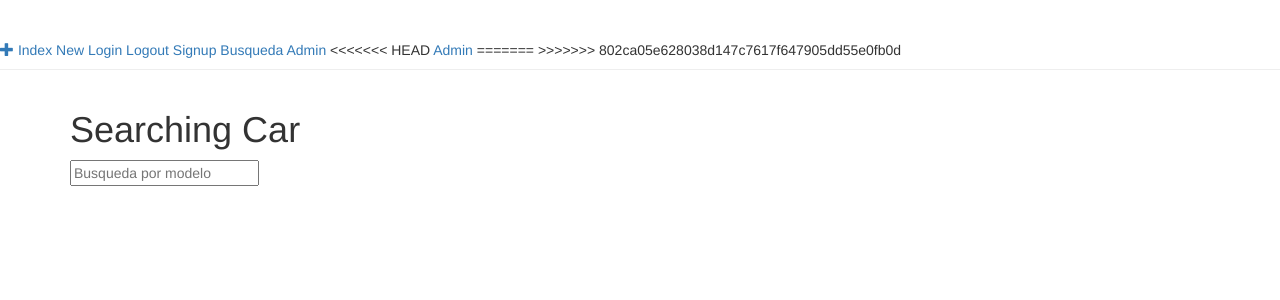
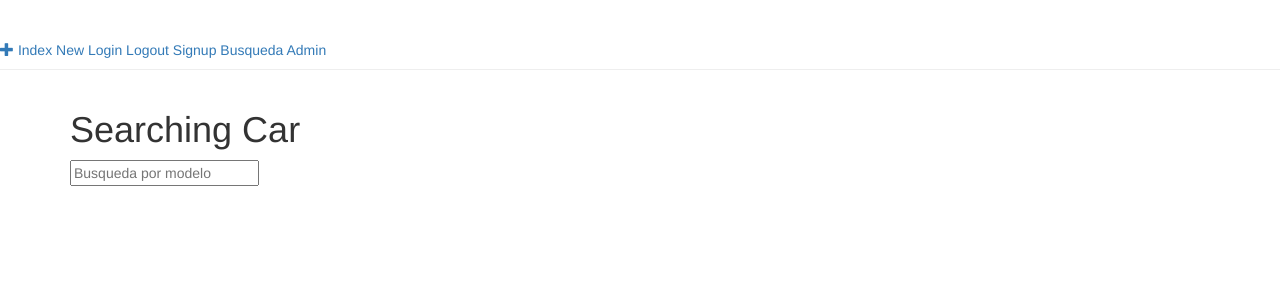
Before and after one commit to gusanare1/site1, a Django app: template vehiculo/templates/vehiculo/busqueda.html in a window 1280 px wide. Shown: the top 300 px of the page. Run offline with Django 3.2, Linux system fonts and the light colour scheme; the template is opened without the code that fills it, so the values that code supplies are empty; some libraries are stand-ins or nearby versions.

Commit message:
admin rules

```diff
--- a/vehiculo/admin.py
+++ b/vehiculo/admin.py
@@ -15,7 +15,7 @@ admin.site.register(Modelo)
 admin.site.register(Provincia)
 admin.site.register(Ciudad)
 admin.site.register(Carro)
-admin.site.register(Persona)
+#admin.site.register(Persona)
 
 admin.site.register(Inspeccion)
 
--- a/vehiculo/templates/vehiculo/base.html
+++ b/vehiculo/templates/vehiculo/base.html
@@ -21,11 +21,6 @@
 <a href="/admin" >Admin</a>
 
 
-<<<<<<< HEAD
-<a href="/admin">Admin</a>
-
-=======
->>>>>>> 802ca05e628038d147c7617f647905dd55e0fb0d
             </div>
             <div class="content container">
                 <div class="row">
```
